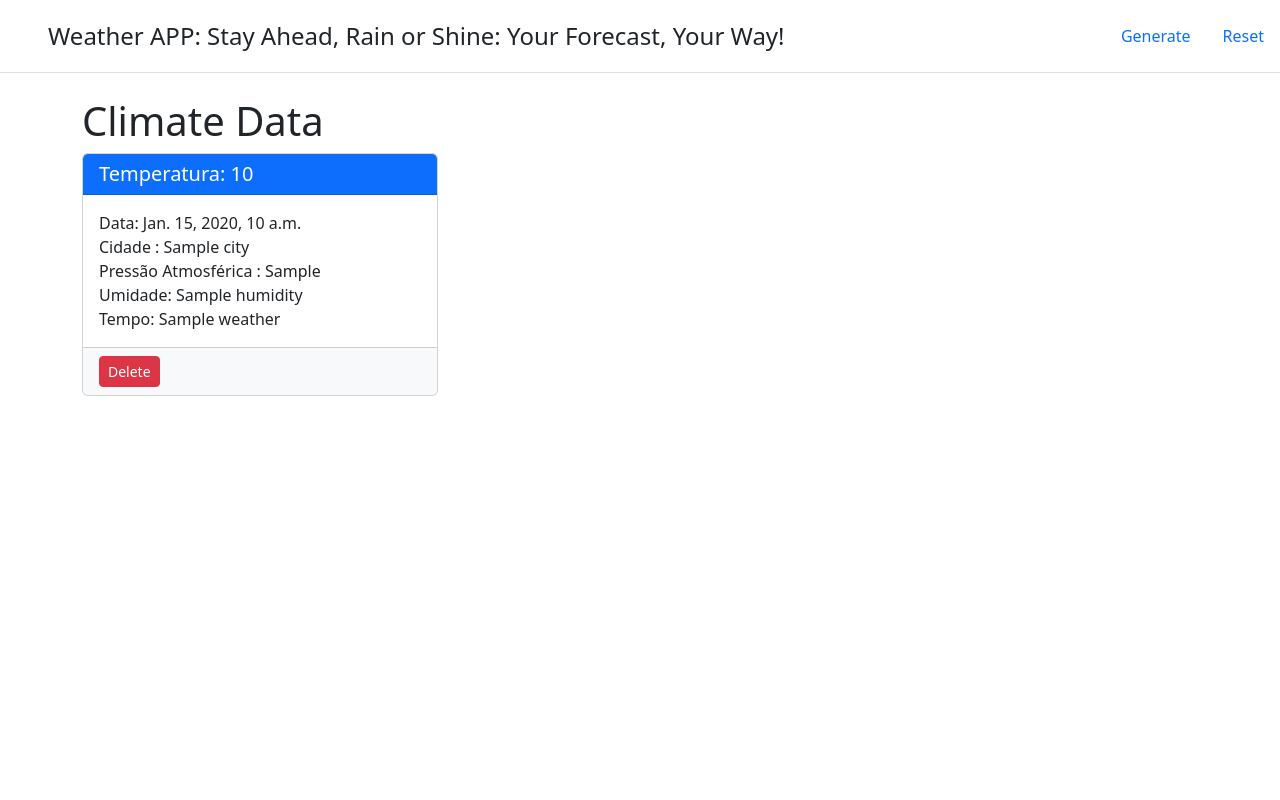
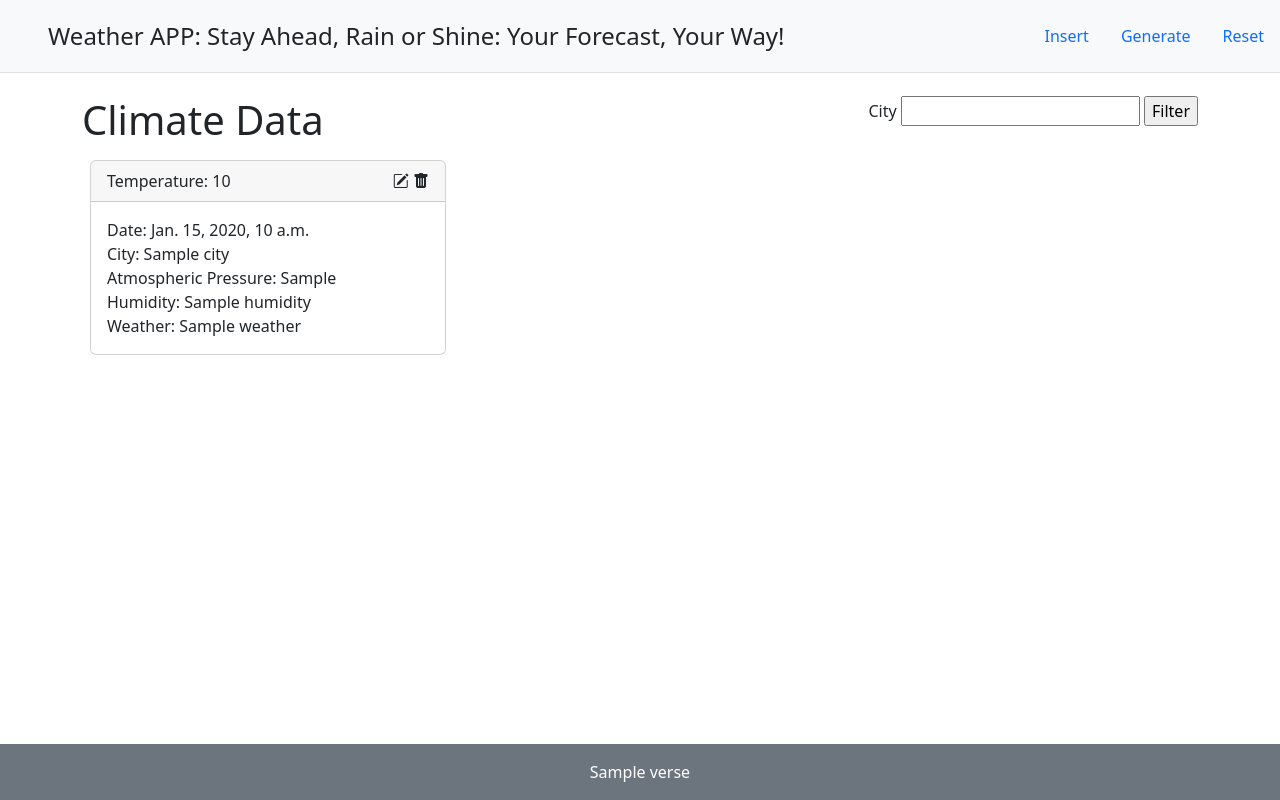
Before and after one commit to Aguinaldooli/api_weather_aguinaldo, a Django app: template weather/templates/home.html in a window 1280 px wide. Run offline with Django 5.2, Linux system fonts and the light colour scheme; the template is opened without the code that fills it: most values are stand-ins (such as "Sample title", 1, 10 or a date in 2020); some libraries are stand-ins or nearby versions.

Commit message:
feat: add filter action

```diff
--- a/core/urls.py
+++ b/core/urls.py
@@ -15,10 +15,14 @@ Including another URLconf
     2. Add a URL to urlpatterns:  path('blog/', include('blog.urls'))
 """
 from django.urls import path
-from weather.views import WeatherView, WeatherGenerate, WeatherReset
+from weather.views import *
 
 urlpatterns = [
     path('', WeatherView.as_view(), name='Weather View'),
+    path('insert', WeatherInsert.as_view(), name='Weather Insert'),
+    path('filter', WeatherFilter.as_view(), name='Weather Filter'),
+    path('edit/<id>/', WeatherEdit.as_view(), name='Weather Edit'),
+    path('delete/<id>/', WeatherDelete.as_view(), name='Weather Delete'),
     path('generate', WeatherGenerate.as_view(), name='Weather Generate'),
     path('reset', WeatherReset.as_view(), name='Weather Reset'),
 ]
--- a/templates/main.html
+++ b/templates/main.html
@@ -10,27 +10,58 @@
       integrity="sha384-gH2yIJqKdNHPEq0n4Mqa/HGKIhSkIHeL5AyhkYV8i59U5AR6csBvApHHNl/vI1Bx"
       crossorigin="anonymous"
     />
+<link rel="stylesheet" href="https://cdn.jsdelivr.net/npm/bootstrap-icons@1.3.0/font/bootstrap-icons.css">
 </head>
 <body>
-    <header class="d-flex flex-wrap justify-content-center py-3 mb-4 border-bottom">
+    <header class="d-flex flex-wrap justify-content-center py-3 border-bottom fixed-top bg-light">
         <a href="/" class="d-flex align-items-center mb-3 mb-md-0 me-md-auto text-dark text-decoration-none">
             <svg class="bi me-2" width="40" height="32"><use xlink:href="#bootstrap"/></svg>
             <span class="fs-4">Weather APP: Stay Ahead, Rain or Shine: Your Forecast, Your Way!</span>
         </a>
 
         <ul class="nav nav-pills">
-            <li class="nav-item"><a href="{% url 'Weather Generate' %}" class="nav-link">Generate</a></li>
-            <li class="nav-item"><a href="#" class="nav-link">Reset</a></li>
+          <li class="nav-item"><a href="{% url 'Weather Insert' %}" class="nav-link">Insert</a></li>
+          <li class="nav-item"><a href="{% url 'Weather Generate' %}" class="nav-link">Generate</a></li>
+            <li class="nav-item"><a href="{% url 'Weather Reset' %}" class="nav-link">Reset</a></li>
         </ul>
     </header>
     <main>
-        <div class="container">
+        <div class="container mt-5 pt-5 mb-4 pb-5">
             {% block content %}
 
             {% endblock %}
         </div>
+
+        <!-- Modal -->
+        <div class="modal fade" id="exampleModal" tabindex="-1" role="dialog" aria-labelledby="exampleModalLabel" aria-hidden="true">
+          <div class="modal-dialog" role="document">
+            <div class="modal-content">
+              <div class="modal-header">
+                <h5 class="modal-title" id="exampleModalLabel">Modal title</h5>
+                <button type="button" class="close" data-dismiss="modal" aria-label="Close">
+                  <span aria-hidden="true">&times;</span>
+                </button>
+              </div>
+              <div class="modal-body">
+                ...
+              </div>
+              <div class="modal-footer">
+                <button type="button" class="btn btn-secondary" data-dismiss="modal">Close</button>
+                <button type="button" class="btn btn-primary">Save changes</button>
+              </div>
+            </div>
+          </div>
+        </div>
+
     </main>
 
+    <footer class="bg-secondary text-center text-lg-start fixed-bottom">
+        <!-- Copyright -->
+        <div class="text-center p-3 text-white">
+          {% block verse %} {% endblock %}
+        </div>
+        <!-- Copyright -->
+      </footer>
 
     <script
       src="https://cdn.jsdelivr.net/npm/bootstrap@5.2.0/dist/js/bootstrap.bundle.min.js"
--- a/weather/exceptions.py
+++ b/weather/exceptions.py
@@ -1,7 +1,7 @@
 class WeatherException(Exception):
-    def __init__(self, message, *args, **kwargs):
-        super().__init__(*args, **kwargs)
+
+    def __init__(self, message) -> None:
         self.message = message
 
-    def __str__(self):
+    def __str__(self) -> str:
         return self.message
--- a/weather/models.py
+++ b/weather/models.py
@@ -1,11 +1,12 @@
 from typing import Any
-from django.db import models
+from bson import ObjectId
 
 class WeatherEntity:
 
     def __init__(self, temperature, date,
                  city='', atmosphericPressure=0,
-                 humidity=0, weather='') -> None:
+                 humidity=0, weather='', id='') -> None:
+        self.id = id
         self.temperature = temperature
         self.city = city
         self.atmosphericPressure = atmosphericPressure
--- a/weather/serializers.py
+++ b/weather/serializers.py
@@ -1,9 +1,8 @@
 from rest_framework import serializers
 from .models import WeatherEntity
 
-from rest_framework import serializers
-
 class WeatherSerializer(serializers.Serializer):
+    id = serializers.CharField(allow_blank=True, required=False)
     temperature = serializers.FloatField()
     date = serializers.DateTimeField()
     city = serializers.CharField(max_length=255, allow_blank=True)
--- a/weather/templates/home.html
+++ b/weather/templates/home.html
@@ -1,36 +1,61 @@
 {% extends "main.html" %}
 
+{% block verse%}
+{{ verse }}
+{% endblock %}
+
 {% block content %}
+
+    <div class="d-flex justify-content-between">
+        <h1>Climate Data</h1>
+        <div>
+            <form action="{% url 'Weather Filter' %}" method="post" enctype="multipart/form-data">
+                {% csrf_token %}
+                <label>City</label>
+                <input type="text" id="city" name="city" />
+                <input type="submit" value="Filter" />
+            </form>
+        </div>
+    </div>
+
     {% if error %}
-
+    <div class="alert alert-danger" role="alert">
+        {{ error }}
+    </div>
     {% endif %}
 
-<h1>Climate Data</h1>
+    <div class="d-flex justify-content-start flex-wrap">
 
-<div class="row">
         {% for weather in weathers %}
-  <div class="col-md-4 mb-4">
-    <div class="card h-100">
-      <div class="card-header bg-primary text-white">
-        <h5 class="mb-0">Temperatura: {{ weather.temperature }}</h5>
+        <div class="col-md-4 p-2">
+          <div class="card">
+            <div class="card-header">
+                <div class="d-flex justify-content-between">
+                    <div>
+                        Temperature: {{ weather.temperature }}
+                    </div>
+                    <div>
+                        <a href="{% url 'Weather Edit' weather.id %}" class="link-dark link-offset-2 link-underline-opacity-0">
+                            <i class="bi bi-pencil-square"></i></a>
+                        <a href="{% url 'Weather Delete' weather.id %}" class="link-dark link-offset-2 link-underline-opacity-0">
+                            <i class="bi bi-trash-fill"></i></a>
+
+                    </div>
+                </div>
             </div>
             <div class="card-body">
                 <p class="card-text">
-          Data: {{ weather.date }} <br />
-          Cidade : {{ weather.city }} <br />
-          Pressão Atmosférica : {{ weather.atmosphericPressure }} <br />
-          Umidade: {{ weather.humidity }} <br />
-          Tempo: {{ weather.weather }} <br />
+                    Date: {{ weather.date }} <br />
+                    City: {{ weather.city }} <br />
+                    Atmospheric Pressure: {{ weather.atmosphericPressure }} <br />
+                    Humidity: {{ weather.humidity }} <br />
+                    Weather: {{ weather.weather }}
                 </p>
-      </div>
-      <div class="card-footer bg-light">
-        <button class="btn btn-danger btn-sm float-right" type="submit">
-          Delete
-        </button>
             </div>
           </div>
         </div>
+
         {% endfor %}
+
     </div>
-
 {% endblock content %}
```
Also changed, not shown: weather/forms.py (added, +16 -0 lines), weather/repositories.py (+40 -9 lines), weather/templates/form.html (added, +32 -0 lines), weather/templates/form_edit.html (added, +32 -0 lines), weather/views.py (+93 -14 lines). Lines whose indentation alone changed are shown as unchanged.
